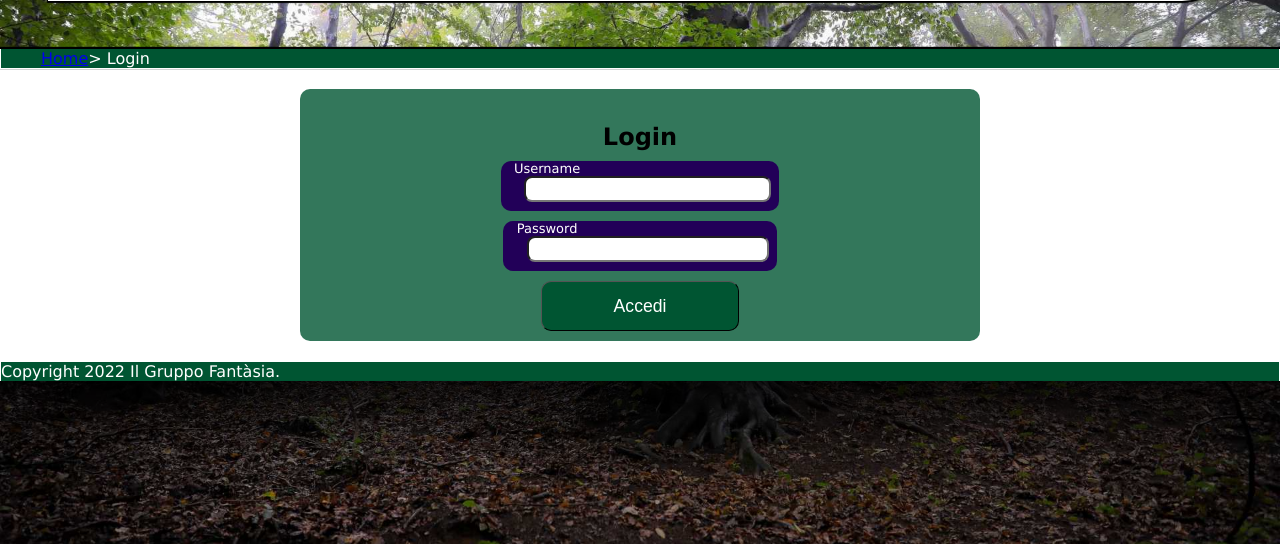
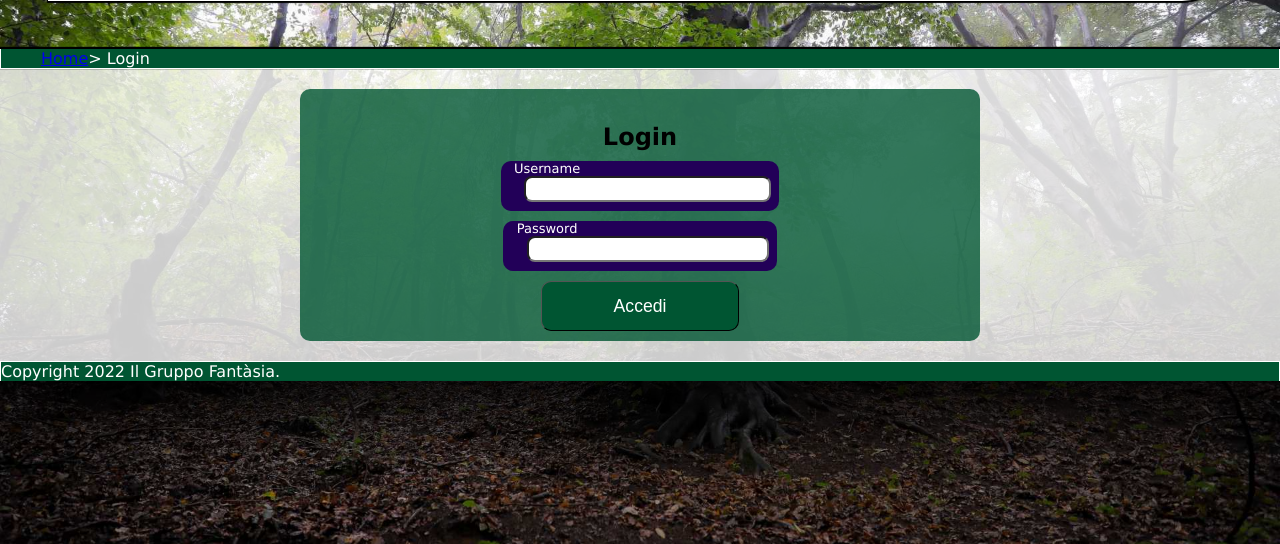
Before and after one commit to SansonSebastiano/Progetto_tecweb_2023, a PHP site: page /html/login_form.html in a window 1280 px wide. Shown: the part 256-800 px from the top of the page. Run offline with PHP 8.4, Linux system fonts and the light colour scheme.

Commit message:
modifica grafica

```diff
--- a/css/login_form.css
+++ b/css/login_form.css
@@ -4,7 +4,7 @@
 
 /** MAIN **/
 main{
-    background-color: #fff;
+    background-color: rgba(255, 255 ,255, 0.8);
     padding: 20px 300px;
 }
 
```
